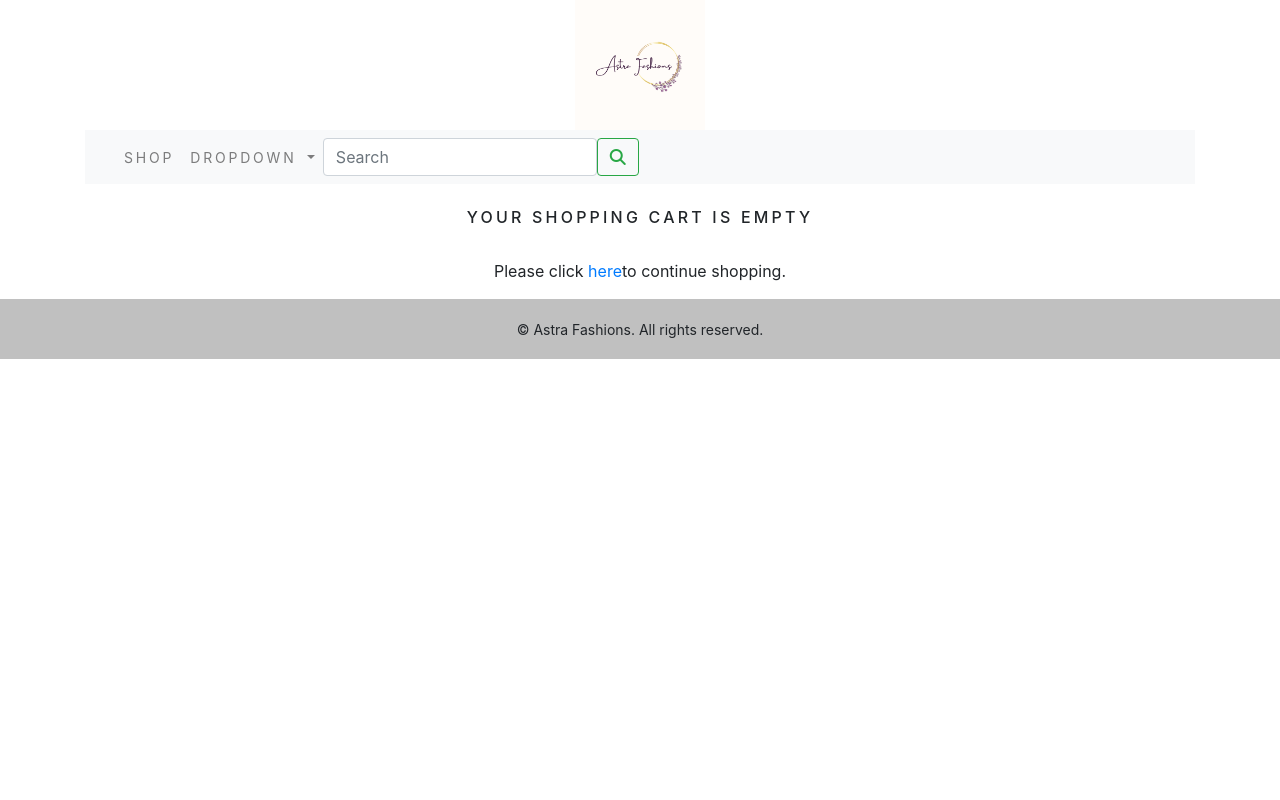
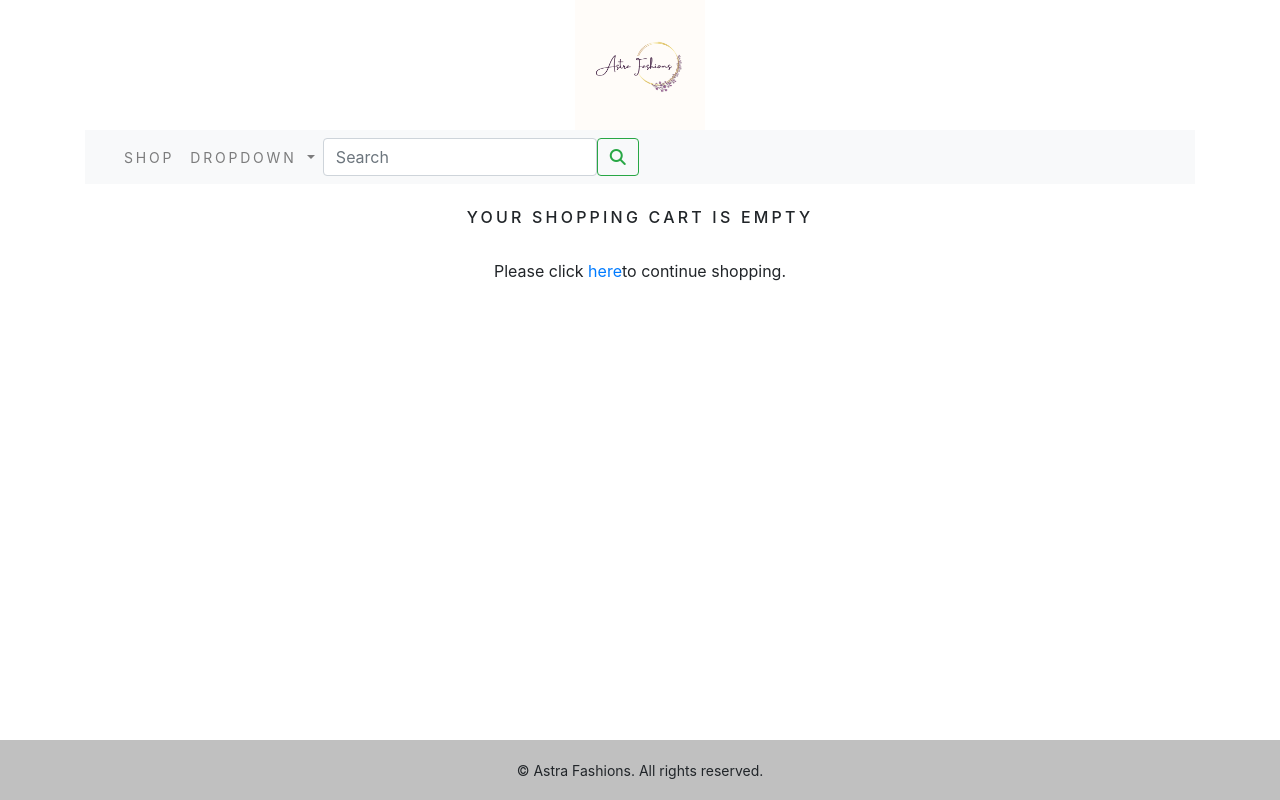
Before and after one commit to archanainmakeslh/Demoecommerce, a Django app: page /cart/ in a window 1280 px wide. Run offline with Django 3.2, Linux system fonts and the light colour scheme; data comes from the database, SQL or seed files in the repository; some libraries are stand-ins or nearby versions.

Commit message:
Update custom.css

```diff
--- a/ecommerceproject/static/css/custom.css
+++ b/ecommerceproject/static/css/custom.css
@@ -1,5 +1,8 @@
 body{
-font-family: 'Pacifico', cursive;
+    font-family: 'Pacifico', cursive;
+    min-height:100vh;
+    display:flex;
+    flex-direction:column;
 }
 
 /***Navbar ***/
@@ -17,6 +20,7 @@ font-family: 'Pacifico', cursive;
 .my_footer {
     background-color:#C0C0C0;
     height:60px;
+    margin-top:auto;
 }
 
 .my_footer p{
```
